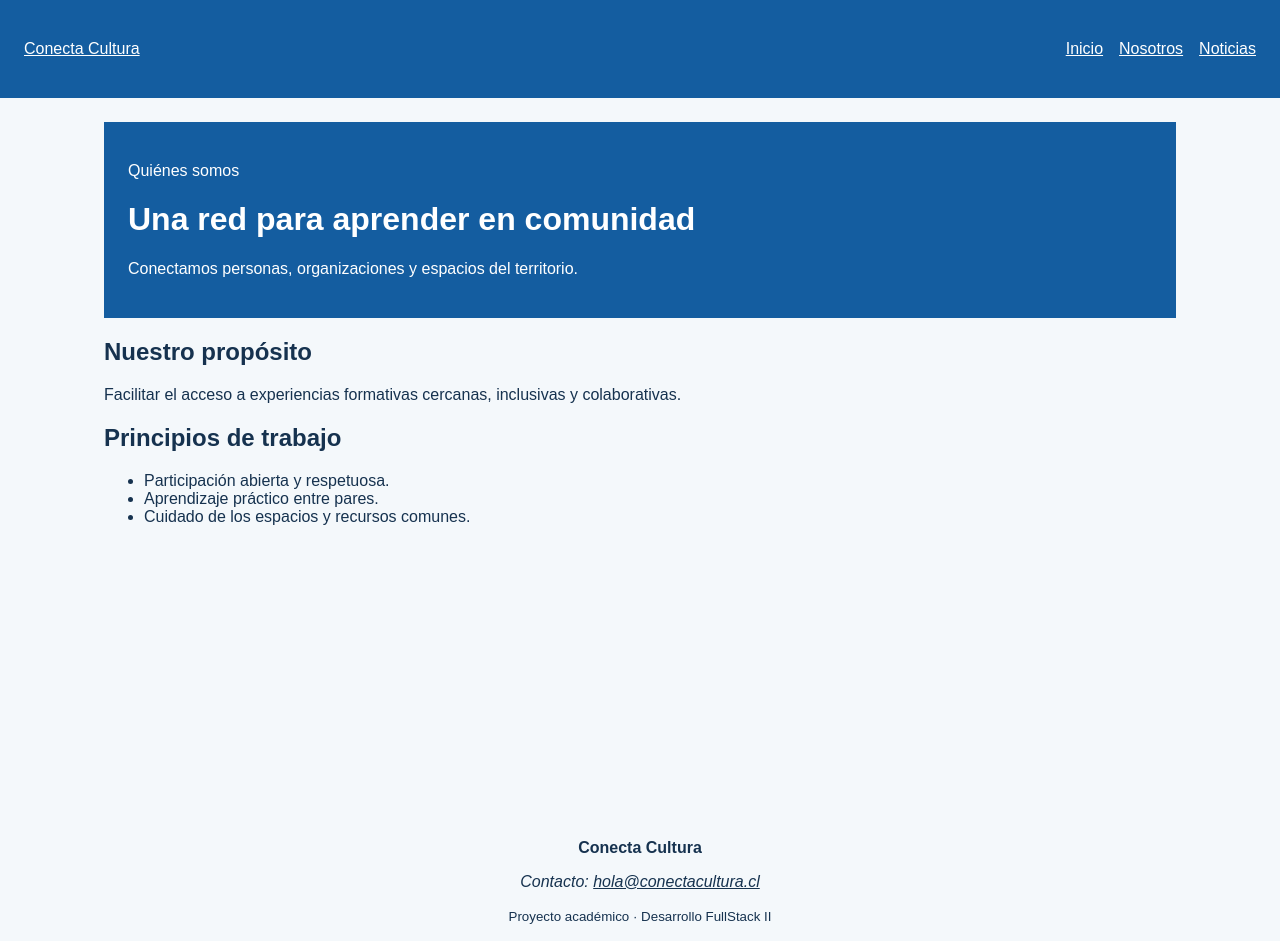
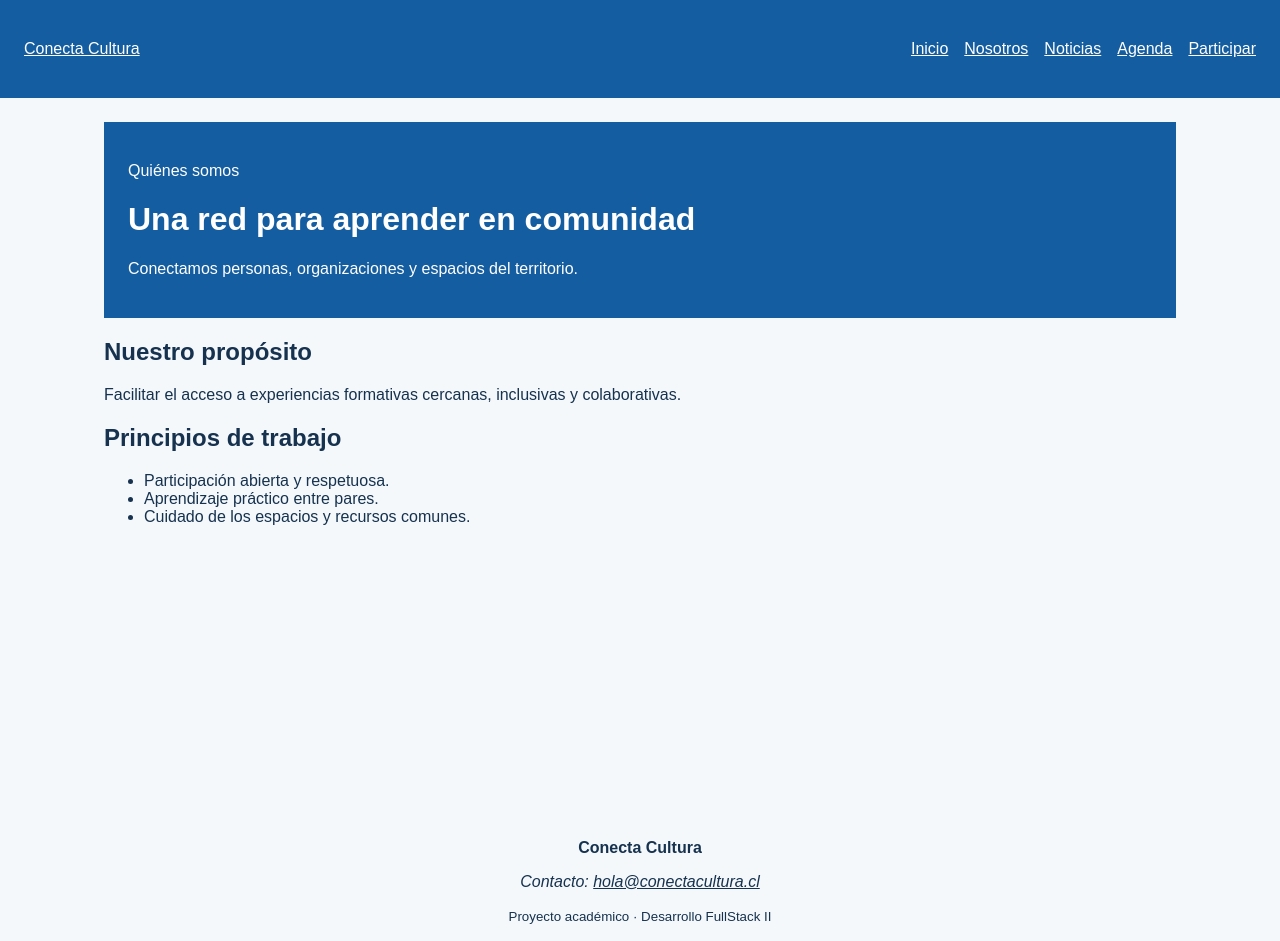
Before and after one commit to Shyokk/ConectaCultura, a plain HTML site: page nosotros.html in a window 1280 px wide. Drawn offline with Linux system fonts and the light colour scheme.

Commit message:
feat: correciones de presentacion

```diff
--- a/nosotros.html
+++ b/nosotros.html
@@ -16,6 +16,8 @@
         <li><a href="index.html">Inicio</a></li>
         <li><a href="nosotros.html" aria-current="page">Nosotros</a></li>
         <li><a href="noticias.html">Noticias</a></li>
+        <li><a href="agenda.html">Agenda</a></li>
+        <li><a href="participar.html">Participar</a></li>
       </ul>
     </nav>
   </header>
```
